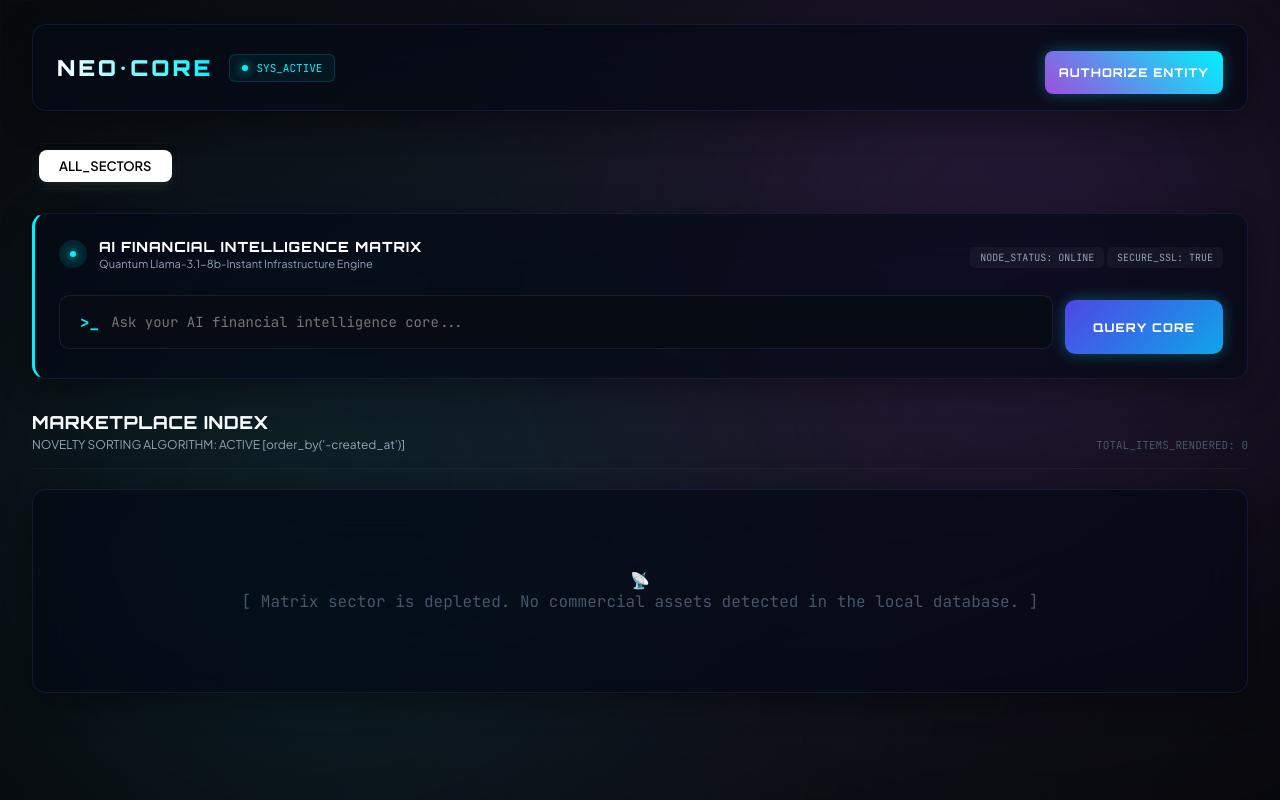
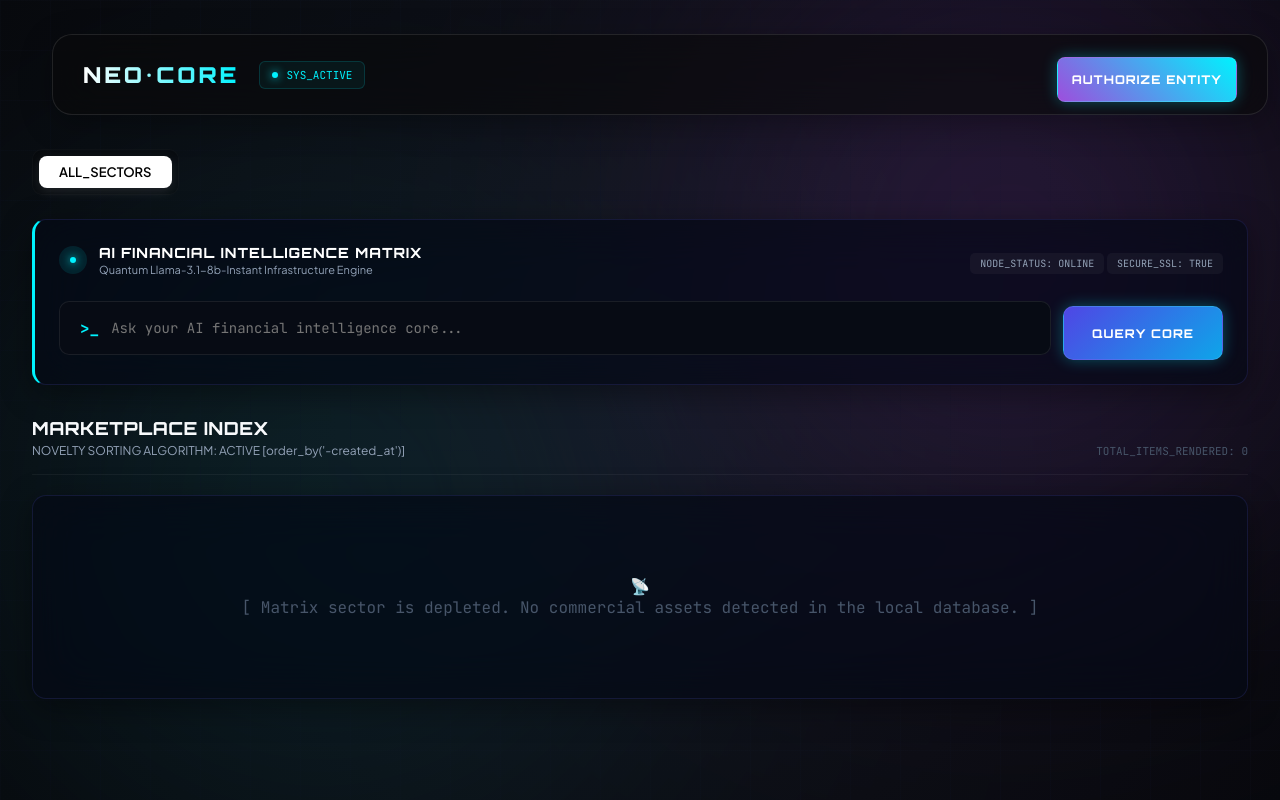
Before and after one commit to Shadoww700/Marketplace---Django-mvt, a Django app: page / in a window 1280 px wide. Run offline with Django 5.2, Linux system fonts and the light colour scheme; data that the repository does not hold is empty.

Commit message:
More beautiful

```diff
--- a/static/css/shop.css
+++ b/static/css/shop.css
@@ -1225,3 +1225,97 @@ body.neo-core-ambient {
     0%, 100% { opacity: 0; }
     50% { opacity: 1; }
 }
+
+/* LIGHTBOX STYLE */
+.lightbox-overlay {
+    display: none;
+    position: fixed;
+    z-index: 9999;
+    top: 0; left: 0;
+    width: 100%; height: 100%;
+    background: rgba(0, 0, 0, 0.95);
+    backdrop-filter: blur(15px);
+    justify-content: center;
+    align-items: center;
+    cursor: zoom-out;
+}
+
+.lightbox-content {
+    max-width: 90%;
+    max-height: 80%;
+    border-radius: 12px;
+    box-shadow: 0 0 50px rgba(0, 242, 255, 0.2);
+    animation: zoomIn 0.3s ease;
+}
+
+@keyframes zoomIn {
+    from { transform: scale(0.8); opacity: 0; }
+    to { transform: scale(1); opacity: 1; }
+}
+
+.close-lightbox {
+    position: absolute; top: 20px; right: 40px;
+    color: white; font-size: 40px; cursor: pointer;
+}
+
+.product-image {
+    cursor: zoom-in;
+    transition: transform 0.3s ease;
+}
+
+.main-header {
+    /* Основные параметры для Apple-style стекла */
+    position: sticky;
+    top: 10px; /* Твой запрос: отступ сверху */
+    z-index: 1000;
+
+    /* Магия стекла */
+    background: rgba(10, 10, 12, 0.65); /* Темный фон с прозрачностью */
+    backdrop-filter: blur(20px);        /* Сильное размытие фона */
+    -webkit-backdrop-filter: blur(20px);
+
+    /* Тонкие границы для реалистичности */
+    border: 1px solid rgba(255, 255, 255, 0.1);
+    border-radius: 20px;
+
+    /* Тени для "парения" */
+    box-shadow: 0 8px 32px 0 rgba(0, 0, 0, 0.3);
+
+    /* Padding для эстетики */
+    padding: 12px 30px;
+    margin: 10px 20px; /* Отступ от краев экрана */
+
+    /* Плавность появления */
+    transition: all 0.4s cubic-bezier(0.25, 0.8, 0.25, 1);
+}
+
+/* Эффект при скролле (если нужно) */
+.main-header:hover {
+    background: rgba(20, 20, 25, 0.75);
+    border-color: rgba(255, 255, 255, 0.15);
+}
+
+/* Улучшение контента внутри */
+.logo-zone {
+    display: flex;
+    align-items: center;
+    gap: 20px;
+}
+
+.user-block {
+    display: flex;
+    align-items: center;
+    gap: 15px;
+}
+
+.cyber-btn {
+    /* Добавляем эффект при наведении */
+    backdrop-filter: blur(5px);
+    border: 1px solid rgba(255,255,255,0.1);
+    transition: transform 0.2s ease, background 0.2s ease;
+}
+
+.cyber-btn:hover {
+    transform: translateY(-2px);
+    background: rgba(255, 255, 255, 0.1); /* Легкий отблеск при наведении */
+}
```
Also changed, not shown: static/css/cyber.css (line endings or trailing spaces).
